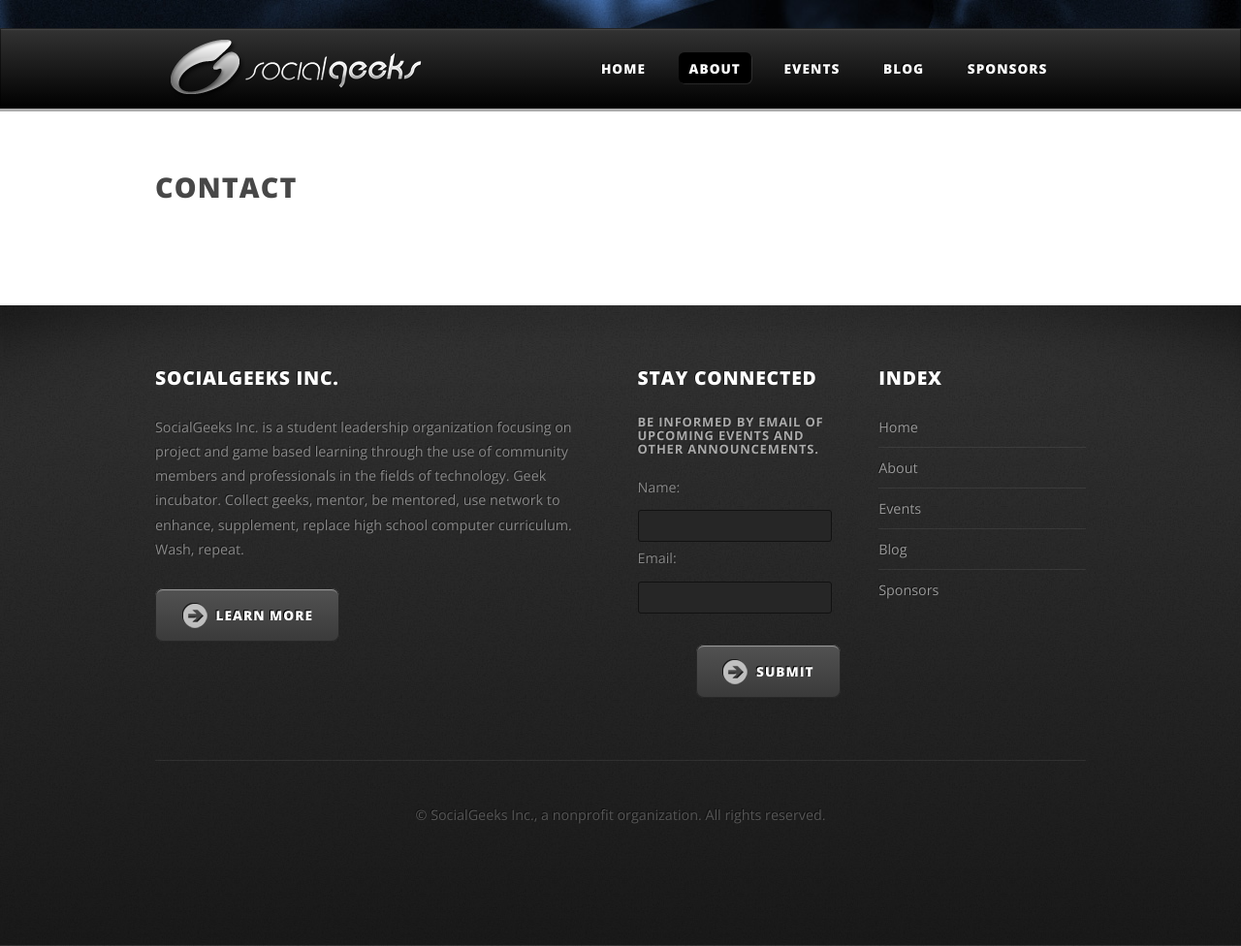
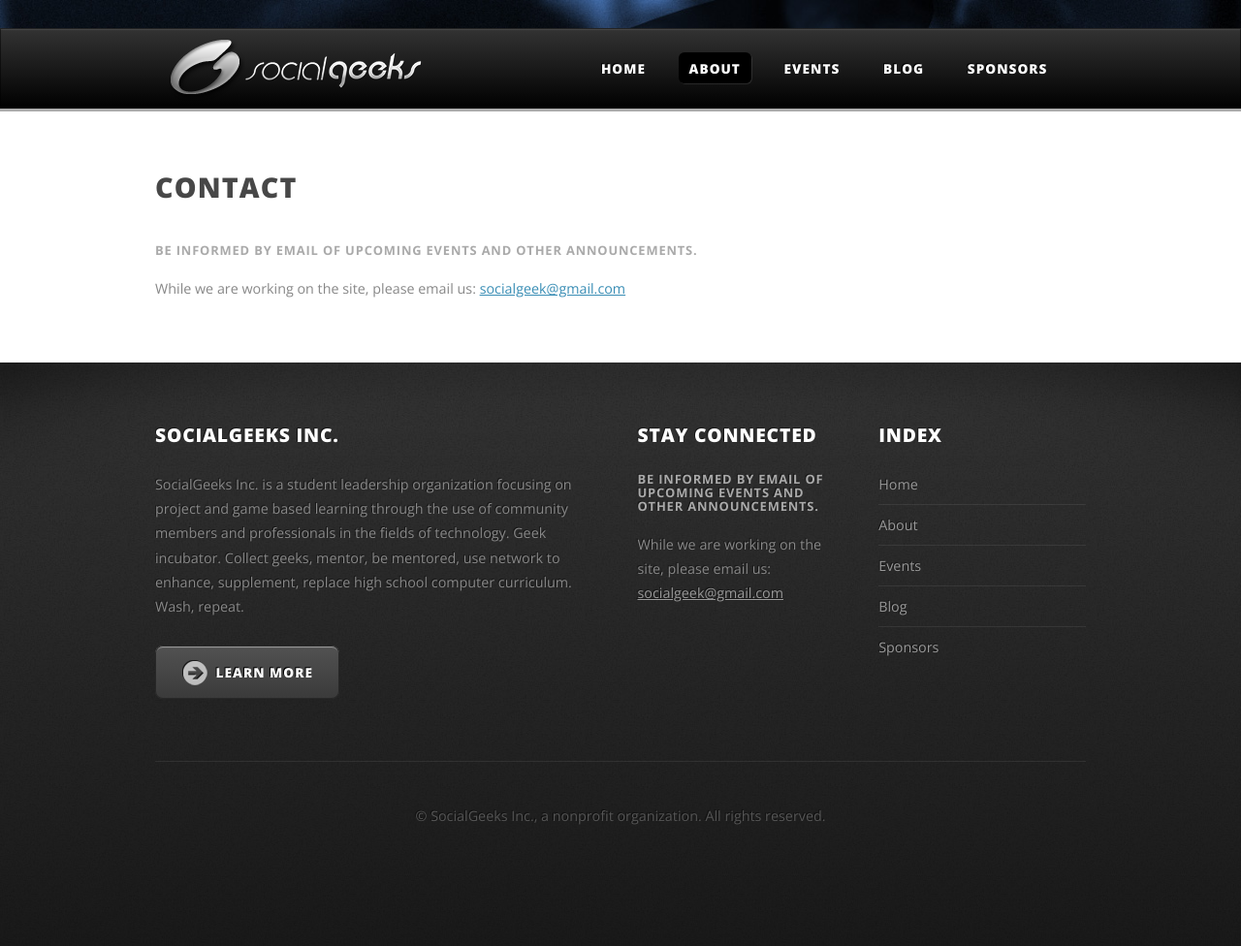
Before and after one commit to jahrik/socialgeeks.com, a Jekyll site: the page built from contact.html, in a window 1280 px wide. Shown: the whole page at 97% size. Built offline with Jekyll 4.4.1, drawn with Linux system fonts in a browser that asks for light colours.

Commit message:
Add email address instead of contact box until we get dynamic content working.

```diff
--- a/_includes/themes/socialgeeks/default.html
+++ b/_includes/themes/socialgeeks/default.html
@@ -55,10 +55,8 @@
 							<h2>Stay Connected</h2>
 							<span class="byline">Be informed by email of upcoming events and other announcements.</span>
 							<p style="margin-top: 20px;">
-								<label>Name: </label><input type="text" />
-								<label>Email: </label><input type="text" />
+							While we are working on the site, please email us: <a href="mailto:socialgeek@gmail.com">socialgeek@gmail.com</a>
 							</p>
-							<a href="#" class="button button-alt button-icon button-icon-rarrow" style="margin-left: 60px;">Submit</a>
 						</section>
 
 					</div>
--- a/contact.html
+++ b/contact.html
@@ -7,3 +7,8 @@
 ---
 
 <h2></h2>
+
+<span class="byline">Be informed by email of upcoming events and other announcements.</span>
+<p style="margin-top: 20px;">
+While we are working on the site, please email us: <a href="mailto:socialgeek@gmail.com">socialgeek@gmail.com</a>
+</p>
```
